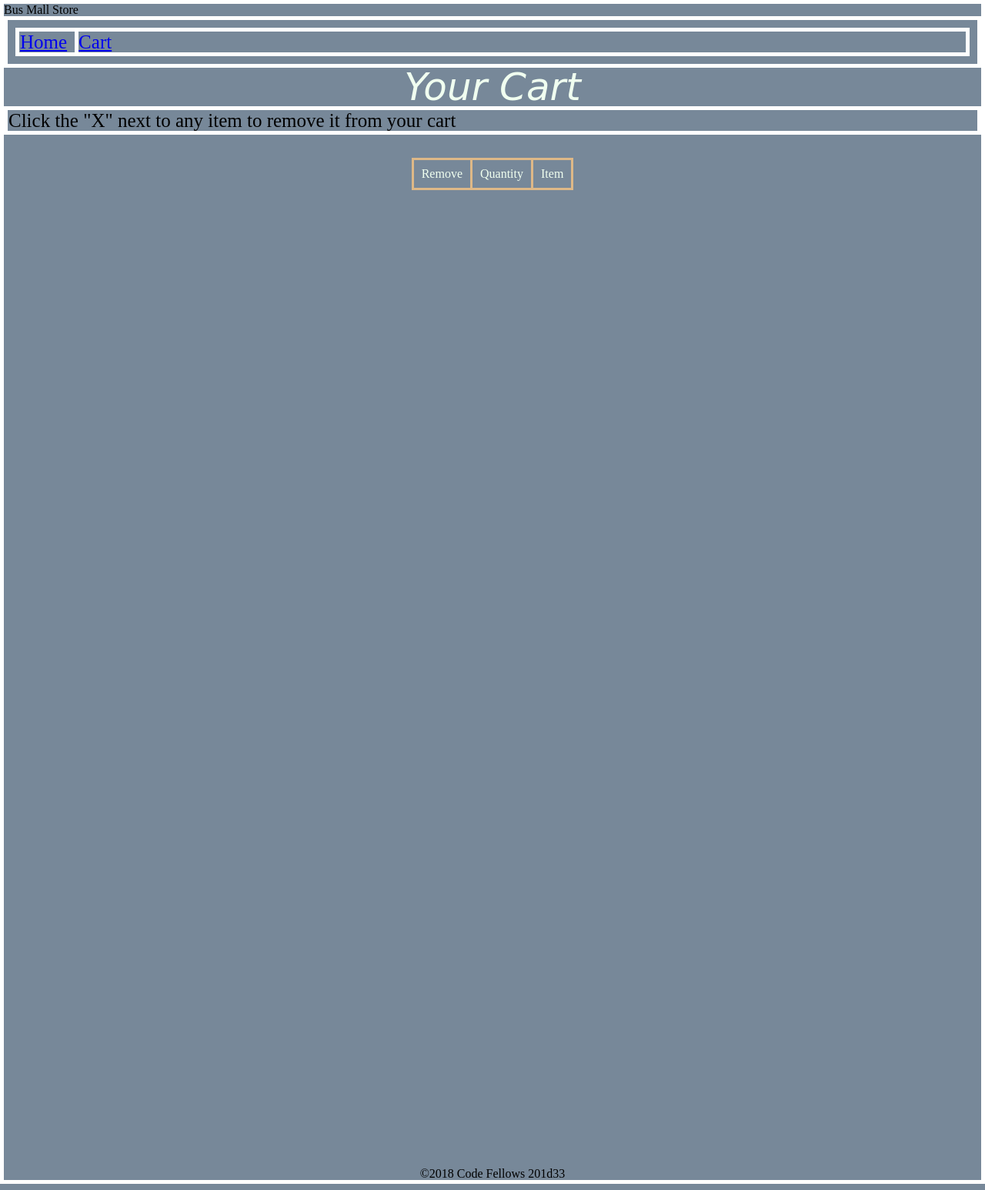
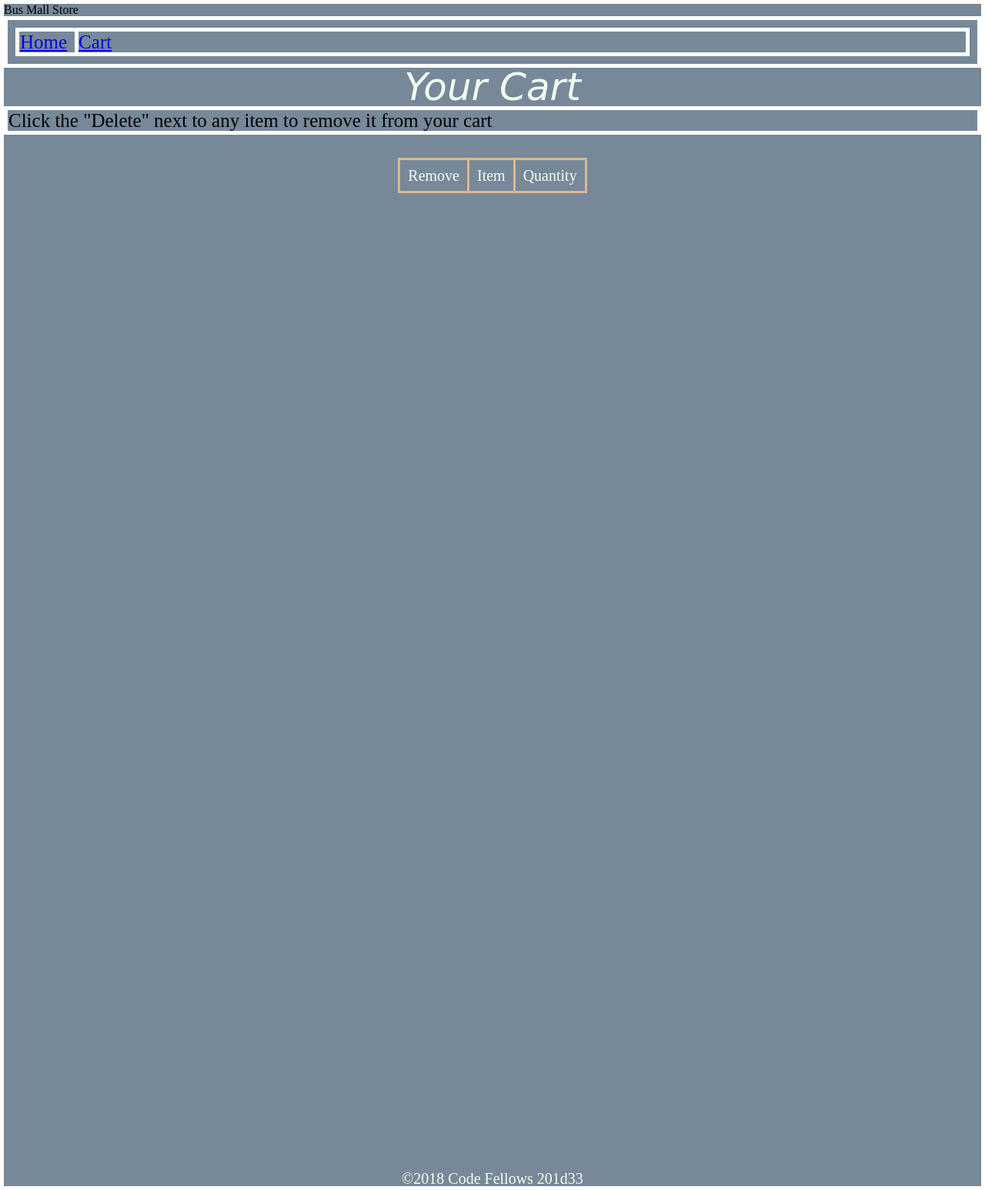
Before and after one commit to Clownvin-cr-deltav-201d4/lab-14, a plain HTML site: page cart.html in a window 1280 px wide. Shown: the whole page at 77% size. Drawn offline with Linux system fonts and the light colour scheme.

Commit message:
css additions, minor html changes

```diff
--- a/cart.html
+++ b/cart.html
@@ -28,7 +28,7 @@
           </header>
           <div class="copy">
               <ol>
-                <li>Click the "X" next to any item to remove it from your cart</li>
+                <li>Click the "Delete" next to any item to remove it from your cart</li>
               </ol>
           </div>
         </div>
@@ -40,8 +40,8 @@
                 <thead>
                     <tr>
                         <th>Remove</th>
+                        <th>Item</th>
                         <th>Quantity</th>
-                        <th>Item</th>
                     </tr>
                 </thead>
                 <tbody></tbody>
--- a/css/style.css
+++ b/css/style.css
@@ -38,8 +38,14 @@ legend{
 fieldset{
     text-align: center;
     font-size: 20px;
+}
+p{
+    text-align:center;
+    color:honeydew;
+    font-size:20px;
 
 }
+
 footer{
     text-align:center;
     margin-top:100%
@@ -56,6 +62,7 @@ h1#cart{
 table{
     margin: auto;
     margin-top:30px;
+    font-size:20px
 }
 th{
     border:3px solid burlywood;
@@ -64,7 +71,7 @@ th{
     color: honeydew;
 }
 tr{
-    border:1px solid burlywood;
+    border:3px solid burlywood;
     margin:10px;
     padding:10px;
     color:honeydew;
@@ -78,3 +85,6 @@ tbody{
     color:honeydew;
 
 }
+button.delete{
+    margin-left:20px
+}
```
